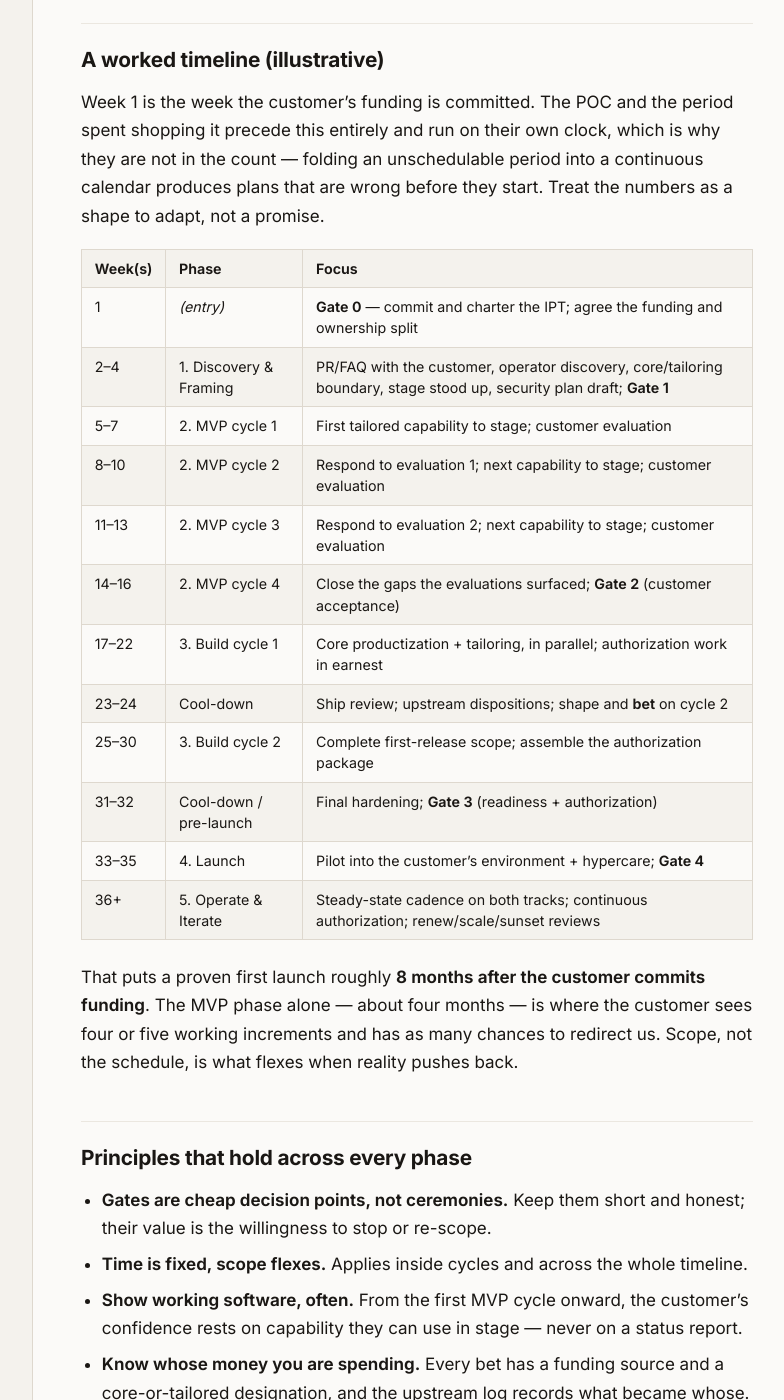
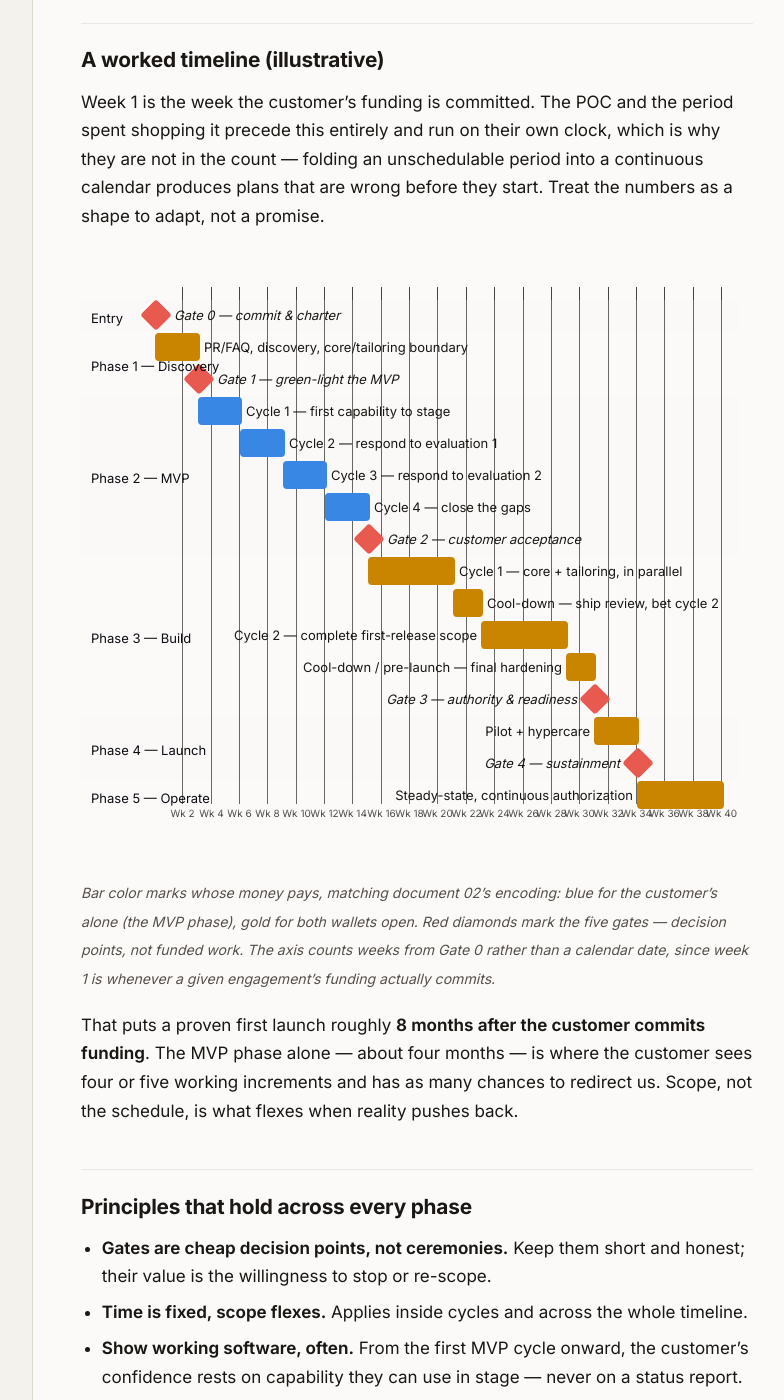
Before and after one commit to RA-Rob/IPT-Workflow, a Jekyll site: the page built from docs/04-process-timeline-and-phases.md, in a window 1280 px wide and 1400 px high, scrolled down 10405 px. Shown: the whole window, without its empty margins (255-1039 px from the left). Built offline with Jekyll 4.4.1, drawn with Linux system fonts in a browser that asks for light colours; our own code applies the rules of GitHub Pages for plain Markdown files.

Commit message:
Draw the worked timeline as a gantt chart instead of a table
The 14-row "worked timeline" table in docs/04 gave exact week numbers but no
sense of proportion — a 2-week cool-down and a 6-week build cycle read as
identically-sized rows. It's now a Mermaid gantt chart in the same file:
phase bars sized to their actual duration, gates as milestone diamonds, and
weeks-since-Gate-0 on the axis instead of a fabricated calendar date (every
task after the first is written as "after <priorTaskId>", so only one date
in the source is real).

Bar color reuses docs/02's encoding: gold for both wallets open, blue for the
customer-funded MVP phase, and red diamonds for the five gates, so a gate
never reads as funded work. Extended assets/js/diagrams.js's theme() with
the matching gantt themeVariables (section/task/milestone colors) pulled
from the same --ra-* tokens.

Two things only showed up under an actual renderer, not by reading the
Mermaid source:

  - Full-sentence section titles ("Phase 2 · MVP — the customer's money")
    overflowed Mermaid's section-label column and collided with neighboring
    task rows. Shortened to bare phase names ("Phase 2 — MVP"); funding
    source is already carried by bar color and doesn't need repeating there.
  - .diagram's max-width was moot: .content already caps every child at
    --measure, so a wide diagram would silently get force-scaled down by
    Mermaid's useMaxWidth, shrinking its text below legibility. Gantt now
    renders at natural size (useMaxWidth: false) and either fits (verified:
    590px in a 672px column) or scrolls inside .diagram's overflow-x, the
    same treatment the stylesheet already gives a wide table.

Verified locally against a harness serving the same theme function before
pushing, in both a wide viewport and one simulating the site's actual
content-column width.

Co-Authored-By: Claude Opus 5 (1M context) <noreply@anthropic.com>

````diff
--- a/assets/css/style.css
+++ b/assets/css/style.css
@@ -356,13 +356,16 @@ main { min-width: 0; padding: 3rem 3rem 4rem; }
 
 /* ---------- Diagrams ----------
    A ```mermaid fence is replaced by assets/js/diagrams.js with a figure it can
-   draw into. Diagrams carry more detail than a line of prose, so they run wider
-   than --measure and scroll inside themselves rather than shrinking to nothing
-   on a phone. Until the script runs — or if it never does — the definition
-   stays visible as an ordinary code block. */
+   draw into. .content caps every child at --measure, same as a paragraph — but
+   a diagram carries more detail than prose, so wide ones (a gantt chart, a
+   many-column flowchart) are drawn at their natural size in diagrams.js
+   (useMaxWidth: false) and scroll inside this box rather than shrinking their
+   text to fit, the same treatment already given to a wide table below. Until
+   the script runs — or if it never does — the definition stays visible as an
+   ordinary code block. */
 .diagram {
   margin: 2rem 0 1.5rem;
-  max-width: min(100%, 54rem);
+  max-width: 100%;
   overflow-x: auto;
 }
 .content .diagram pre.mermaid {
--- a/assets/js/diagrams.js
+++ b/assets/js/diagrams.js
@@ -47,6 +47,29 @@ function theme() {
     edgeLabelBackground: color('--bg'),
     fontFamily: font(),
     fontSize: '14px',
+
+    /* Gantt (docs/04's worked timeline). Bars carry the same funding-source
+       encoding as the flowchart's classDefs: default/untagged bars are "both
+       wallets" (--ra-series-3, gold); ":active"-tagged bars are the
+       customer-funded MVP phase (--ra-series-2, blue). Milestones — the five
+       gates — use critBkgColor (--ra-series-1, red) so a decision point never
+       reads as funded work. */
+    sectionBkgColor: color('--bg-soft'),
+    sectionBkgColor2: color('--bg'),
+    altSectionBkgColor: color('--bg'),
+    gridColor: color('--rule-soft'),
+    todayLineColor: 'transparent',
+    taskBkgColor: color('--ra-series-3'),
+    taskBorderColor: color('--ra-series-3'),
+    taskTextColor: color('--bg'),
+    taskTextOutsideColor: color('--text'),
+    taskTextLightColor: color('--bg'),
+    activeTaskBkgColor: color('--ra-series-2'),
+    activeTaskBorderColor: color('--ra-series-2'),
+    doneTaskBkgColor: color('--bg-sink'),
+    doneTaskBorderColor: color('--rule'),
+    critBkgColor: color('--ra-series-1'),
+    critBorderColor: color('--ra-series-1'),
   };
 }
 
@@ -79,6 +102,22 @@ async function draw(nodes) {
        the <br/> breaks the diagram author chose. Widen it so the source
        controls the line breaks. */
     flowchart: { htmlLabels: true, useMaxWidth: true, wrappingWidth: 520, padding: 16, nodeSpacing: 30, rankSpacing: 44 },
+    /* The gantt's dates are a fictional anchor (see docs/04): every task is
+       written as "after <priorTaskId>", so only the diagram's first date is
+       real, and axisFormat here shows a week count rather than a calendar
+       date. useMaxWidth is off on purpose — a wide timeline shrunk to fit
+       --measure would make its text illegible, so it keeps its natural size
+       and scrolls inside .diagram's overflow-x, the same as a wide table. */
+    gantt: {
+      useMaxWidth: false,
+      barHeight: 26,
+      barGap: 6,
+      topPadding: 40,
+      rightPadding: 30,
+      fontSize: 13,
+      sectionFontSize: 13,
+      numberSectionStyles: 2,
+    },
   });
   await mermaid.run({ nodes });
 }
--- a/docs/04-process-timeline-and-phases.md
+++ b/docs/04-process-timeline-and-phases.md
@@ -158,20 +158,44 @@ Periodically, the sponsor and team make an explicit **renew, scale, or sunset**
 
 Week 1 is the week the customer's funding is committed. The POC and the period spent shopping it precede this entirely and run on their own clock, which is why they are not in the count — folding an unschedulable period into a continuous calendar produces plans that are wrong before they start. Treat the numbers as a shape to adapt, not a promise.
 
-| Week(s) | Phase | Focus |
-|---------|-------|-------|
-| 1 | *(entry)* | **Gate 0** — commit and charter the IPT; agree the funding and ownership split |
-| 2–4 | 1. Discovery & Framing | PR/FAQ with the customer, operator discovery, core/tailoring boundary, stage stood up, security plan draft; **Gate 1** |
-| 5–7 | 2. MVP cycle 1 | First tailored capability to stage; customer evaluation |
-| 8–10 | 2. MVP cycle 2 | Respond to evaluation 1; next capability to stage; customer evaluation |
-| 11–13 | 2. MVP cycle 3 | Respond to evaluation 2; next capability to stage; customer evaluation |
-| 14–16 | 2. MVP cycle 4 | Close the gaps the evaluations surfaced; **Gate 2** (customer acceptance) |
-| 17–22 | 3. Build cycle 1 | Core productization + tailoring, in parallel; authorization work in earnest |
-| 23–24 | Cool-down | Ship review; upstream dispositions; shape and **bet** on cycle 2 |
-| 25–30 | 3. Build cycle 2 | Complete first-release scope; assemble the authorization package |
-| 31–32 | Cool-down / pre-launch | Final hardening; **Gate 3** (readiness + authorization) |
-| 33–35 | 4. Launch | Pilot into the customer's environment + hypercare; **Gate 4** |
-| 36+ | 5. Operate & Iterate | Steady-state cadence on both tracks; continuous authorization; renew/scale/sunset reviews |
+```mermaid
+gantt
+    accTitle: A worked, illustrative timeline from Gate 0 to steady-state operation
+    accDescr: Week 1 is Gate 0. Discovery runs weeks 2 to 4 into Gate 1. Four MVP cycles run weeks 5 to 16 into Gate 2, funded by the customer alone. Two build cycles with cool-downs run weeks 17 to 32 into Gate 3, funded by both wallets. Launch runs weeks 33 to 35 into Gate 4. Operate and Iterate begins week 36 and continues.
+    dateFormat YYYY-MM-DD
+    axisFormat Wk %-W
+    tickInterval 2week
+
+    section Entry
+    Gate 0 — commit & charter :milestone, crit, g0, 2024-01-01, 0d
+
+    section Phase 1 — Discovery
+    PR/FAQ, discovery, core/tailoring boundary :p1, after g0, 3w
+    Gate 1 — green-light the MVP :milestone, crit, g1, after p1, 0d
+
+    section Phase 2 — MVP
+    Cycle 1 — first capability to stage   :active, p2a, after g1, 3w
+    Cycle 2 — respond to evaluation 1     :active, p2b, after p2a, 3w
+    Cycle 3 — respond to evaluation 2     :active, p2c, after p2b, 3w
+    Cycle 4 — close the gaps              :active, p2d, after p2c, 3w
+    Gate 2 — customer acceptance :milestone, crit, g2, after p2d, 0d
+
+    section Phase 3 — Build
+    Cycle 1 — core + tailoring, in parallel      :p3a, after g2, 6w
+    Cool-down — ship review, bet cycle 2         :p3b, after p3a, 2w
+    Cycle 2 — complete first-release scope       :p3c, after p3b, 6w
+    Cool-down / pre-launch — final hardening     :p3d, after p3c, 2w
+    Gate 3 — authority & readiness :milestone, crit, g3, after p3d, 0d
+
+    section Phase 4 — Launch
+    Pilot + hypercare :p4, after g3, 3w
+    Gate 4 — sustainment :milestone, crit, g4, after p4, 0d
+
+    section Phase 5 — Operate
+    Steady-state, continuous authorization :p5, after g4, 6w
+```
+
+*Bar color marks whose money pays, matching document 02's encoding: blue for the customer's alone (the MVP phase), gold for both wallets open. Red diamonds mark the five gates — decision points, not funded work. The axis counts weeks from Gate 0 rather than a calendar date, since week 1 is whenever a given engagement's funding actually commits.*
 
 That puts a proven first launch roughly **8 months after the customer commits funding**. The MVP phase alone — about four months — is where the customer sees four or five working increments and has as many chances to redirect us. Scope, not the schedule, is what flexes when reality pushes back.
 
````
